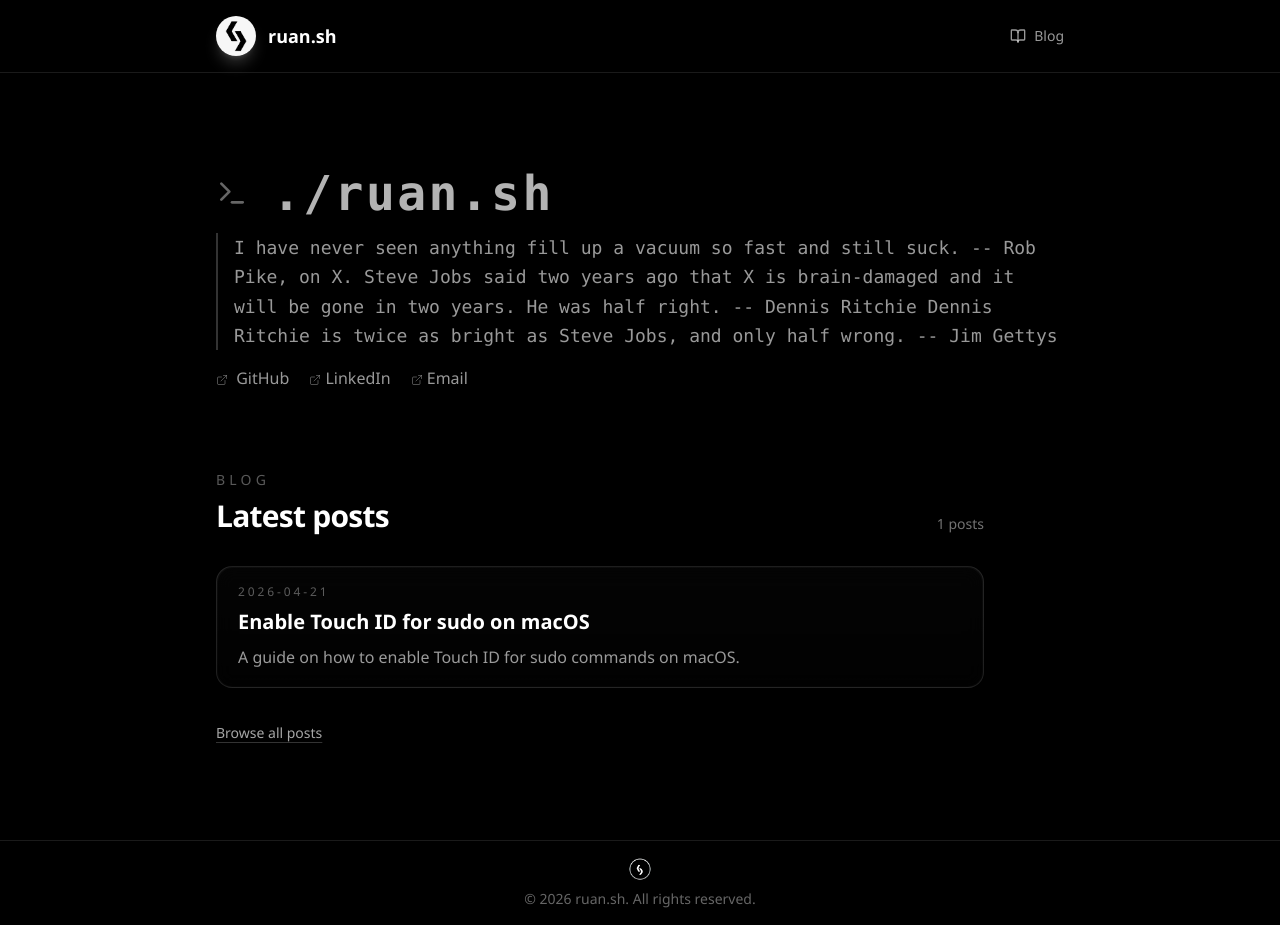
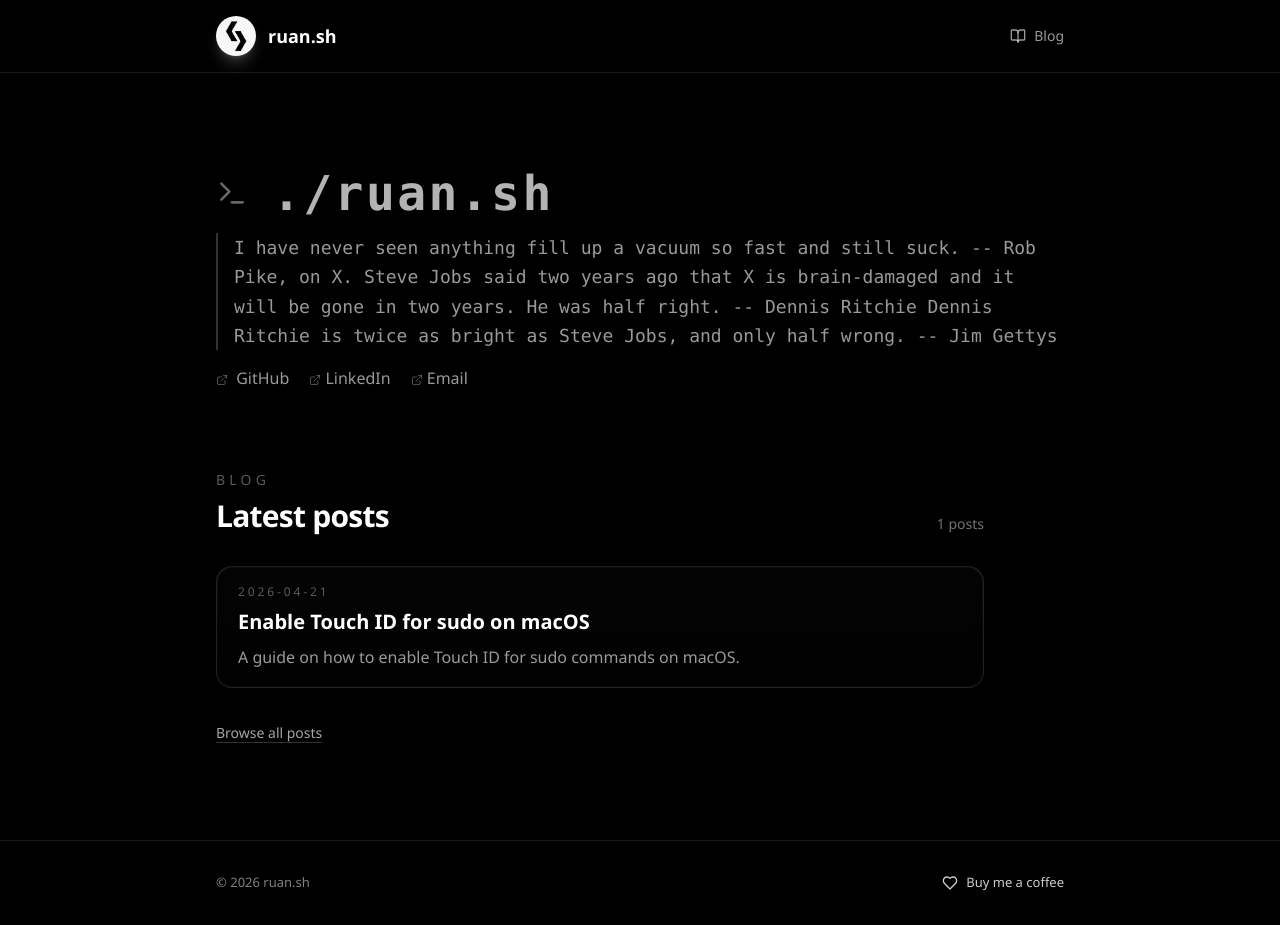
Before and after one commit to ruanklein/ruanklein.github.io, a SvelteKit app: page / in a window 1280 px wide. Built offline with nearby package versions, Linux system fonts and the light colour scheme.

Commit message:
feat: refactor footer layout and update copyright notice

```diff
--- a/src/components/layout/Footer.svelte
+++ b/src/components/layout/Footer.svelte
@@ -1,10 +1,23 @@
+<script lang="ts">
+	import { Heart } from '@lucide/svelte';
+</script>
+
 <footer class="mt-auto border-t border-white/10">
-  <div class="container mx-auto px-6 py-4 max-w-4xl">
-    <div class="flex flex-col items-center gap-2">
-      <img src="/rsh.png" alt="ruan.sh" class="w-6 h-6" />
-      <p class="text-white/40 text-sm">
-        © {new Date().getFullYear()} ruan.sh. All rights reserved.
-      </p>
-    </div>
-  </div>
+	<div class="container mx-auto max-w-4xl px-6 py-6 md:py-8">
+		<div class="flex items-center justify-between gap-4">
+			<span class="text-[13px] text-white/50">
+				© {new Date().getFullYear()} ruan.sh
+			</span>
+
+			<a
+				href="https://buymeacoffee.com/ruankleinb"
+				target="_blank"
+				rel="noopener noreferrer"
+				class="flex items-center gap-2 text-[13px] font-medium text-white/80 transition-opacity hover:opacity-70"
+			>
+				<Heart class="h-4 w-4" />
+				Buy me a coffee
+			</a>
+		</div>
+	</div>
 </footer>
```
